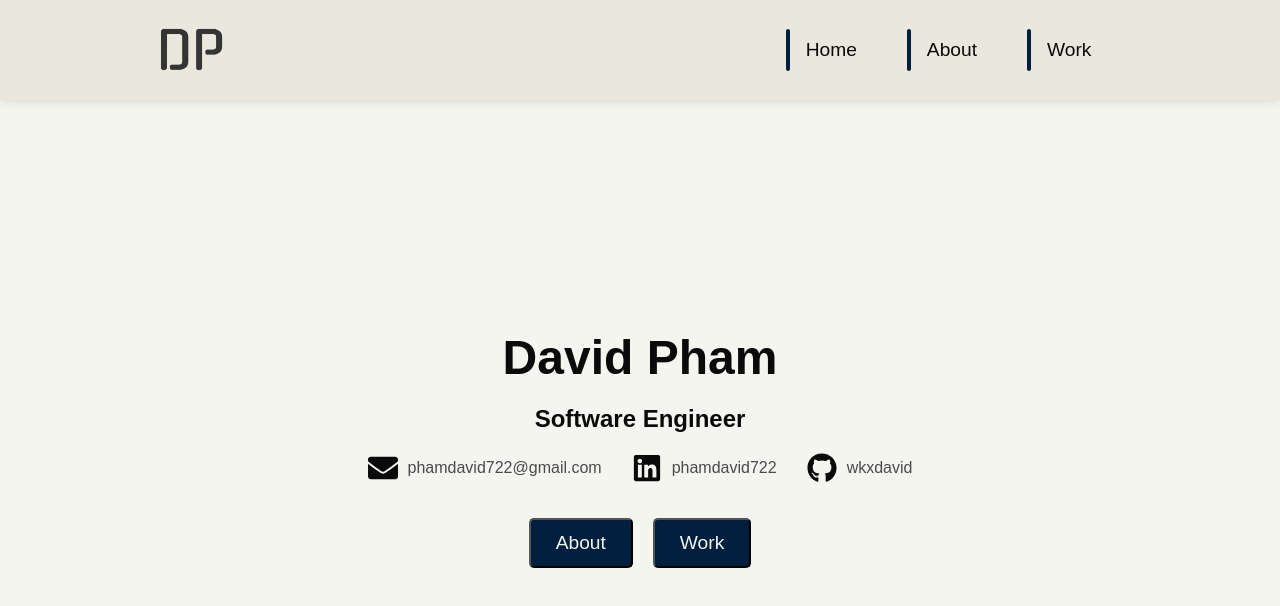
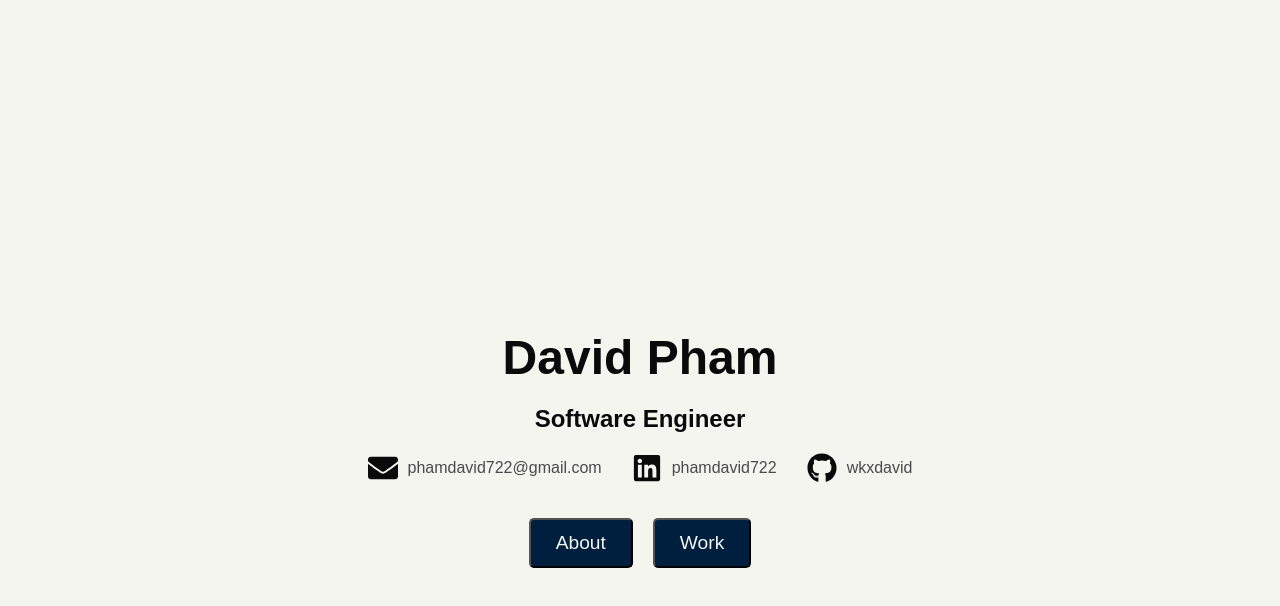
Before and after one commit to wkxdavid/personalwebsite, a React (Create React App) app: page /experience in a window 1280 px wide. Shown: the top 606 px of the page. Built offline with nearby package versions, Linux system fonts and the light colour scheme; the HTML template or start-up script is replaced by a standard one; a web font is replaced by a local one.

Commit message:
Updated navbar state, will smooth out

```diff
--- a/src/App.css
+++ b/src/App.css
@@ -8,22 +8,22 @@
   background-color: var(--secondary-bg);
   box-shadow: 0 2px 10px rgba(0, 0, 0, 0.1);
   display: flex;
-  justify-content: space-between; /* Distribute space between logo and buttons */
-  align-items: center; /* Vertically center content */
+  justify-content: space-between;
+  align-items: center;
 }
 
 .App-logo {
-  padding-left: 12vw; /* Adjust this value as needed */
+  padding-left: 12vw;
   cursor: pointer;
 }
 
 .navbar ul {
   display: flex;
-  justify-content: flex-end; /* Align buttons to the right */
+  justify-content: flex-end;
   list-style-type: none;
   margin: 0;
   padding: 0;
-  padding-right: 12vw; /* Adjust padding for spacing on the right */
+  padding-right: 12vw;
 }
 
 .navbar li {
--- a/src/App.js
+++ b/src/App.js
@@ -1,4 +1,4 @@
-import React, { useRef } from "react";
+import React, { useRef, useState, useEffect } from "react";
 import "./App.css";
 import Footer from "./components/footer";
 import Navbar from "./components/navbar";
@@ -10,6 +10,43 @@ function App() {
   const homeRef = useRef(null);
   const aboutRef = useRef(null);
   const experienceRef = useRef(null);
+  const [visibleSection, setVisibleSection] = useState("home");
+  const [showNavbar, setShowNavbar] = useState(false);
+
+  useEffect(() => {
+    const observerOptions = {
+      root: null,
+      threshold: 0.5,
+    };
+
+    const observerCallback = (entries) => {
+      entries.forEach((entry) => {
+        if (entry.isIntersecting) {
+          setVisibleSection(entry.target.id);
+        }
+      });
+    };
+
+    const observer = new IntersectionObserver(observerCallback, observerOptions);
+
+    if (homeRef.current) observer.observe(homeRef.current);
+    if (aboutRef.current) observer.observe(aboutRef.current);
+    if (experienceRef.current) observer.observe(experienceRef.current);
+
+    return () => {
+      if (homeRef.current) observer.unobserve(homeRef.current);
+      if (aboutRef.current) observer.unobserve(aboutRef.current);
+      if (experienceRef.current) observer.unobserve(experienceRef.current);
+    };
+  }, []);
+
+  useEffect(() => {
+    if (visibleSection === "about" || visibleSection === "experience") {
+      setShowNavbar(true);
+    } else {
+      setShowNavbar(false);
+    }
+  }, [visibleSection]);
 
   const scrollToSection = (ref) => {
     ref.current?.scrollIntoView({ behavior: "smooth" });
@@ -18,15 +55,17 @@ function App() {
   return (
     <div className="App">
       <header className="App-header">
-        <Navbar scrollToSection={scrollToSection} refs={{ homeRef, aboutRef, experienceRef }} />
+        <div className={`navbar-container ${showNavbar ? "fade-in" : "fade-out"}`}>
+          {showNavbar && <Navbar scrollToSection={scrollToSection} refs={{ homeRef, aboutRef, experienceRef }} />}
+        </div>
       </header>
-      <section ref={homeRef}>
+      <section id="home" ref={homeRef}>
         <HomePage scrollToSection={scrollToSection} refs={{ homeRef, aboutRef, experienceRef }} />
       </section>
-      <section ref={aboutRef}>
+      <section id="about" ref={aboutRef}>
         <AboutPage />
       </section>
-      <section ref={experienceRef}>
+      <section id="experience" ref={experienceRef}>
         <ExperiencePage />
       </section>
       <Footer />
--- a/src/components/navbar.js
+++ b/src/components/navbar.js
@@ -8,12 +8,11 @@ function Navbar({ homeRef, scrollToSection, refs }) {
 
   return (
     <nav className="navbar">
-
       <img
         src={logo}
         className="App-logo"
         alt="logo"
-        onClick={() => scrollToSection(homeRef)}
+        onClick={() => scrollToSection("homeRef")}
       />
       <ul>
         <li>
```
